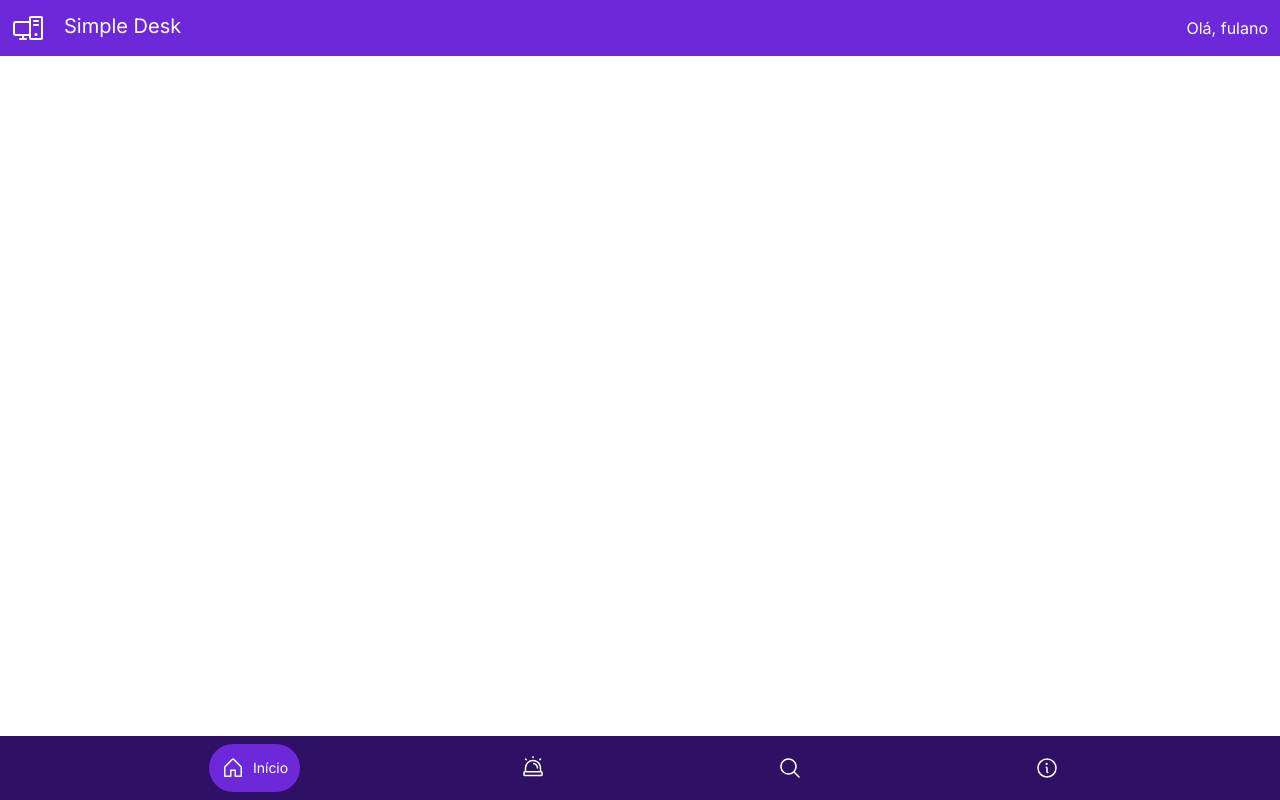
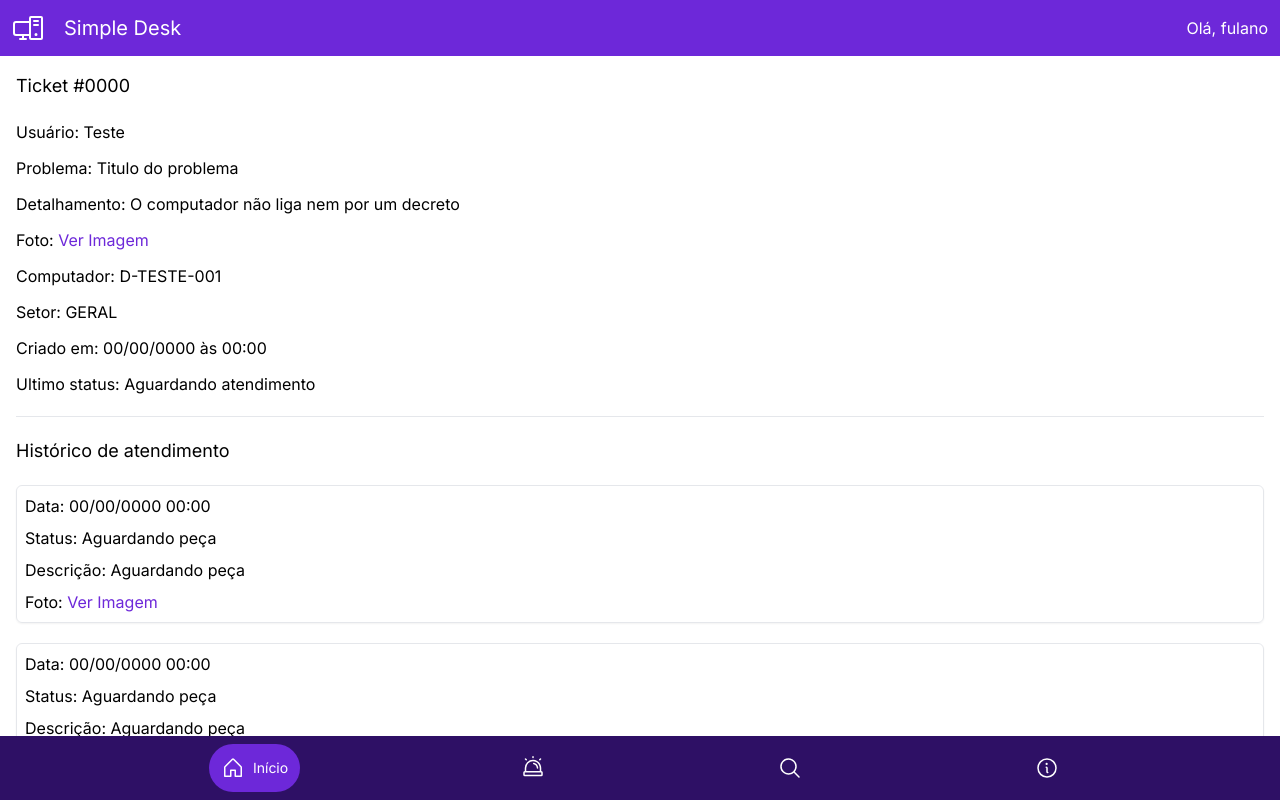
Before and after one commit to yamatopotter/SimpleDesk, a React (Vite) app in the folder frontend/: page /ticket/1 in a window 1280 px wide. Built offline with nearby package versions, Linux system fonts and the light colour scheme.

Commit message:
add: tela de detalhes do chamado

```diff
--- a/frontend/src/App.jsx
+++ b/frontend/src/App.jsx
@@ -5,6 +5,7 @@ import { ListTickets } from "./routes/ListTickets";
 import { Header } from "./components/Header/Header";
 import { Footer } from "./components/Footer/Footer";
 import { CreateTicket } from "./routes/CreateTicket";
+import { TicketDetail } from "./routes/TicketDetail";
 
 function App() {
   return (
@@ -17,6 +18,7 @@ function App() {
             <Route path="/home" element={<Home />} />
             <Route path="/ticket/new" element={<CreateTicket />} />
             <Route path="/ticket" element={<ListTickets />} />
+            <Route path="/ticket/:id" element={<TicketDetail />} />
           </Routes>
         </BrowserRouter>
       </main>
--- a/frontend/src/components/Header/Header.jsx
+++ b/frontend/src/components/Header/Header.jsx
@@ -4,7 +4,7 @@ export const Header = () => {
   return (
     <header className="w-full">
       <nav className="flex bg-violet-700 text-white p-3 justify-between items-center">
-        <div className="flex gap-5">
+        <div className="flex gap-5 items-center">
           <DesktopTower size={32} />
           <p className="text-xl">Simple Desk</p>
         </div>
--- /dev/null
+++ b/frontend/src/pages/Read/ViewTicket.jsx
@@ -0,0 +1,51 @@
+export const ViewTicket = () => {
+  return (
+    <div className="flex flex-col gap-5">
+      <h1 className="text-lg">Ticket #0000</h1>
+
+      <ul className="flex flex-col gap-3">
+        <li>Usuário: Teste</li>
+        <li>Problema: Titulo do problema</li>
+        <li>Detalhamento: O computador não liga nem por um decreto</li>
+        <li>
+          Foto:{" "}
+          <a href="" className="text-violet-700">
+            Ver Imagem
+          </a>
+        </li>
+        {/* Todo: Criar modal */}
+        <li>Computador: D-TESTE-001</li>
+        <li>Setor: GERAL</li>
+        <li>Criado em: 00/00/0000 às 00:00</li>
+        <li>Ultimo status: Aguardando atendimento</li>
+      </ul>
+
+      <hr></hr>
+
+      <h2 className="text-lg">Histórico de atendimento</h2>
+
+      <ul className="flex flex-col gap-2 border rounded-md shadow-sm p-2">
+        <li>Data: 00/00/0000 00:00</li>
+        <li>Status: Aguardando peça</li>
+        <li>Descrição: Aguardando peça</li>
+        <li>
+          Foto:{" "}
+          <a href="" className="text-violet-700">
+            Ver Imagem
+          </a>
+        </li>
+      </ul>
+      <ul className="flex flex-col gap-2 border rounded-md shadow-sm p-2">
+        <li>Data: 00/00/0000 00:00</li>
+        <li>Status: Aguardando peça</li>
+        <li>Descrição: Aguardando peça</li>
+        <li>
+          Foto:{" "}
+          <a href="" className="text-violet-700">
+            Ver Imagem
+          </a>
+        </li>
+      </ul>
+    </div>
+  );
+};
--- /dev/null
+++ b/frontend/src/routes/TicketDetail.jsx
@@ -0,0 +1,5 @@
+import { ViewTicket } from "../pages/Read/ViewTicket";
+
+export const TicketDetail = () => {
+  return <ViewTicket />;
+};
```
